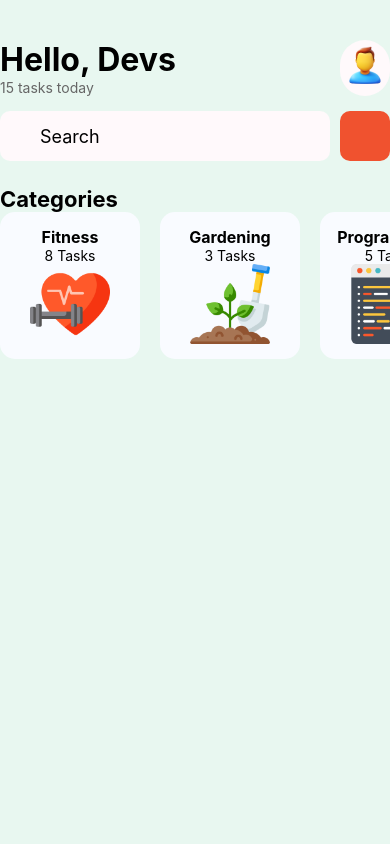
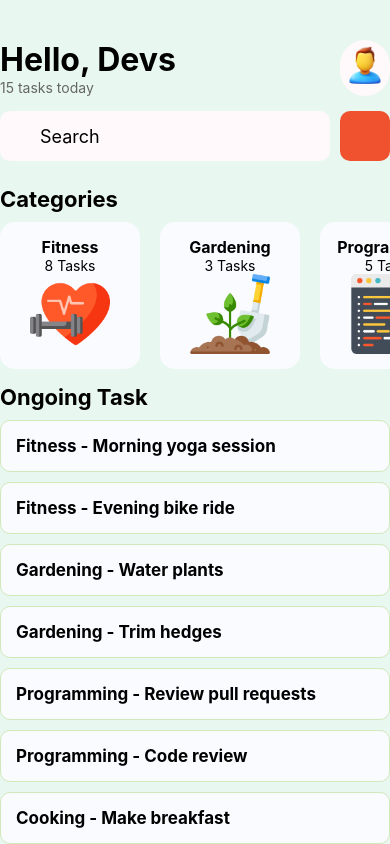
Before and after one commit to Miqael-UG/rn-assignment3-11020103, a React Native app: screen / in a window 390 px wide. Built offline with nearby package versions, Linux system fonts and the light colour scheme; some icons are missing.

Commit message:
- Add tasksSection - Use Flatlist for tasks in tasksSection - Style all component in tasksSection

```diff
--- a/App.js
+++ b/App.js
@@ -15,6 +15,12 @@ import {
   faMagnifyingGlass,
   faSliders,
 } from "@fortawesome/free-solid-svg-icons";
+
+const renderTask = ({ item }) => (
+  <View style={styles.task}>
+    <Text style={styles.taskText}>{item}</Text>
+  </View>
+);
 
 const Header = () => (
   <View style={styles.header}>
@@ -55,12 +61,24 @@ const CategorySection = () => (
   </View>
 );
 
+const TaskSection = () => (
+  <View style={styles.tasksSection}>
+    <Text style={styles.sectionTitle}>Ongoing Task</Text>
+    <FlatList
+      data={tasks}
+      renderItem={renderTask}
+      keyExtractor={(item, index) => index.toString()}
+    />
+  </View>
+);
+
 const App = () => {
   return (
     <SafeAreaView style={styles.container}>
       <Header />
       <SearchBar />
       <CategorySection />
+      <TaskSection />
     </SafeAreaView>
   );
 };
@@ -118,6 +136,7 @@ const styles = StyleSheet.create({
     marginTop: 25,
   },
   sectionTitle: {
+    marginBottom: 10,
     fontSize: 22,
     fontWeight: "bold",
   },
@@ -137,6 +156,25 @@ const styles = StyleSheet.create({
     width: 80,
     height: 80,
   },
+  tasksSection: {
+    marginTop: 15,
+    flex: 1,
+  },
+  tasks: {
+    marginTop: 5,
+  },
+  task: {
+    backgroundColor: "#F9FBFF",
+    borderRadius: 10,
+    padding: 15,
+    marginBottom: 10,
+    borderColor: "#D1E8BA",
+    borderWidth: 1,
+  },
+  taskText: {
+    fontSize: 17,
+    fontWeight: "bold",
+  },
 });
 
 export default App;
```
